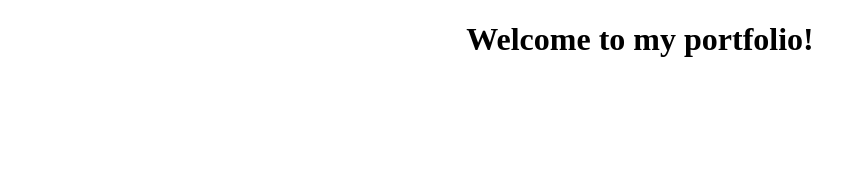
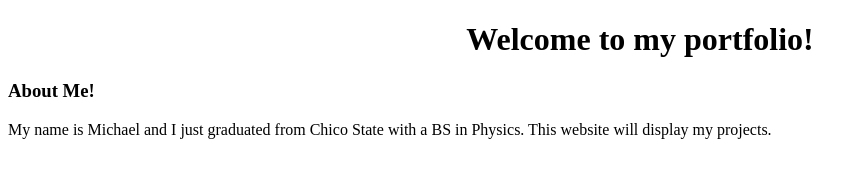
Before and after one commit to mikehart260/mikehart260.github.io, a plain HTML site: page index.html in a window 1280 px wide. Shown: the whole page, without its empty margins (0-866 px from the left). Drawn offline with Linux system fonts and the light colour scheme.

Commit message:
Update index.html

```diff
--- a/index.html
+++ b/index.html
@@ -1,11 +1,17 @@
 <!DOCTYPE html>
 <html>
   <head>
-    <title> Portfolio Website </title>
+    <title> Michael Hart's Website </title>
   </head>
   <body>
-    <h1 style="text-align:center" >
+    <h1 style="text-align:center" style="color:DodgerBlue" >
       Welcome to my portfolio!
     </h1>
+  <h3>
+    About Me!
+  </h3>
+    <p>
+      My name is Michael and I just graduated from Chico State with a BS in Physics. This website will display my projects.
+    </p>
   </body>
 </html>
```
